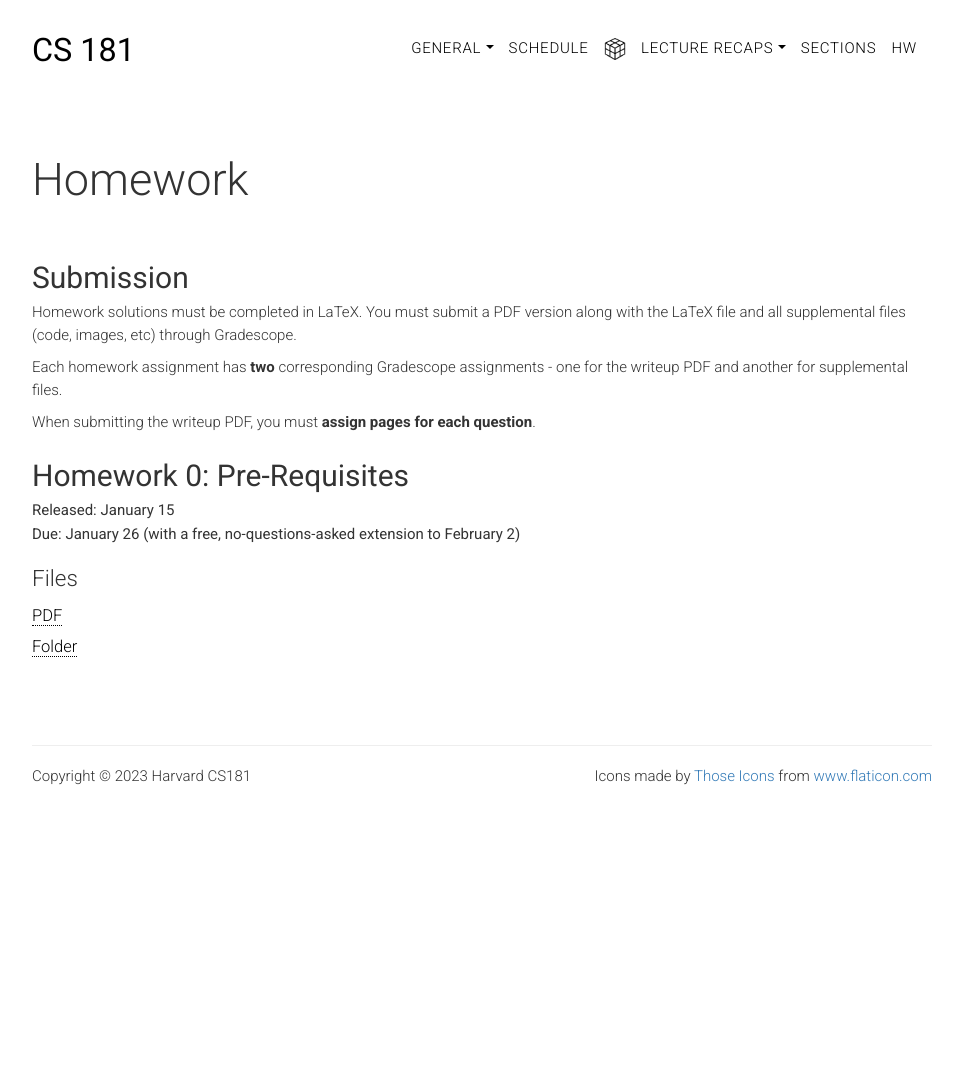
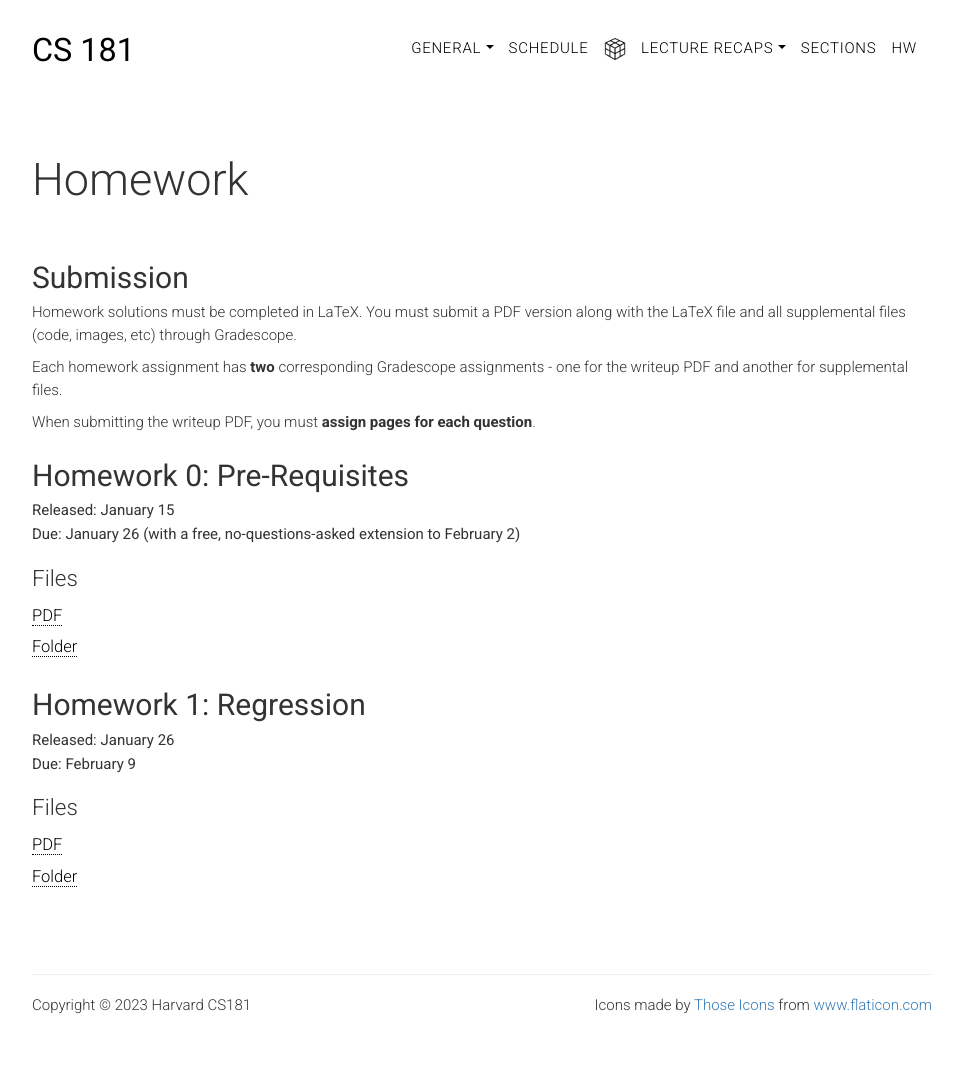
Before and after one commit to harvard-ml-courses/cs181-web, a Jekyll site: the page built from homework.html, in a window 1280 px wide. Shown: the whole page, without its empty margins (158-1120 px from the left). Built offline with Jekyll 4.4.1, drawn with Linux system fonts in a browser that asks for light colours; before the commit the page ends 900 px from its top, so only the background shows below that.

Commit message:
Add hw1.

```diff
--- a/homework.html
+++ b/homework.html
@@ -26,6 +26,15 @@ weight: 0
         <ul class="lists">
             <li><a href="https://github.com/harvard-ml-courses/cs181-s23-homeworks/blob/main/hw0/homework0.pdf" target="_blank"> PDF </a></li>
             <li><a href="https://github.com/harvard-ml-courses/cs181-s23-homeworks/tree/main/hw0" target="_blank"> Folder </a></li>
+        </ul>
+
+        <h2 class="title" id="hw1">Homework 1: Regression</h2>
+        <p class="head-subtitle">Released: January 26</p>
+        <p class="head-subtitle">Due: February 9 </p>
+        <h3>Files</h3>
+        <ul class="lists">
+            <li><a href="https://github.com/harvard-ml-courses/cs181-s23-homeworks/blob/main/hw1/hw1.pdf" target="_blank"> PDF </a></li>
+            <li><a href="https://github.com/harvard-ml-courses/cs181-s23-homeworks/tree/main/hw1" target="_blank"> Folder </a></li>
         </ul>
 
         <!--<h2 class="title" id="practical">Practical: Classifying Sounds</h2>
@@ -73,14 +82,6 @@ weight: 0
             <li><a href="https://github.com/harvard-ml-courses/cs181-s22-homeworks/tree/main/HW2" target="_blank"> Folder </a></li>
         </ul>
 
-        <h2 class="title" id="hw1">Homework 1: Regression</h2>
-        <p class="head-subtitle">Released: January 25</p>
-        <p class="head-subtitle">Due: February 4 </p>
-        <h3>Files</h3>
-        <ul class="lists">
-            <li><a href="https://github.com/harvard-ml-courses/cs181-s22-homeworks/blob/main/HW1/homework1.pdf" target="_blank"> PDF </a></li>
-            <li><a href="https://github.com/harvard-ml-courses/cs181-s22-homeworks/tree/main/HW1" target="_blank"> Folder </a></li>
-        </ul>
 
 
         <h2 class="title" id="hw0">Homework 0: Math & Numpy Review</h2>
```
